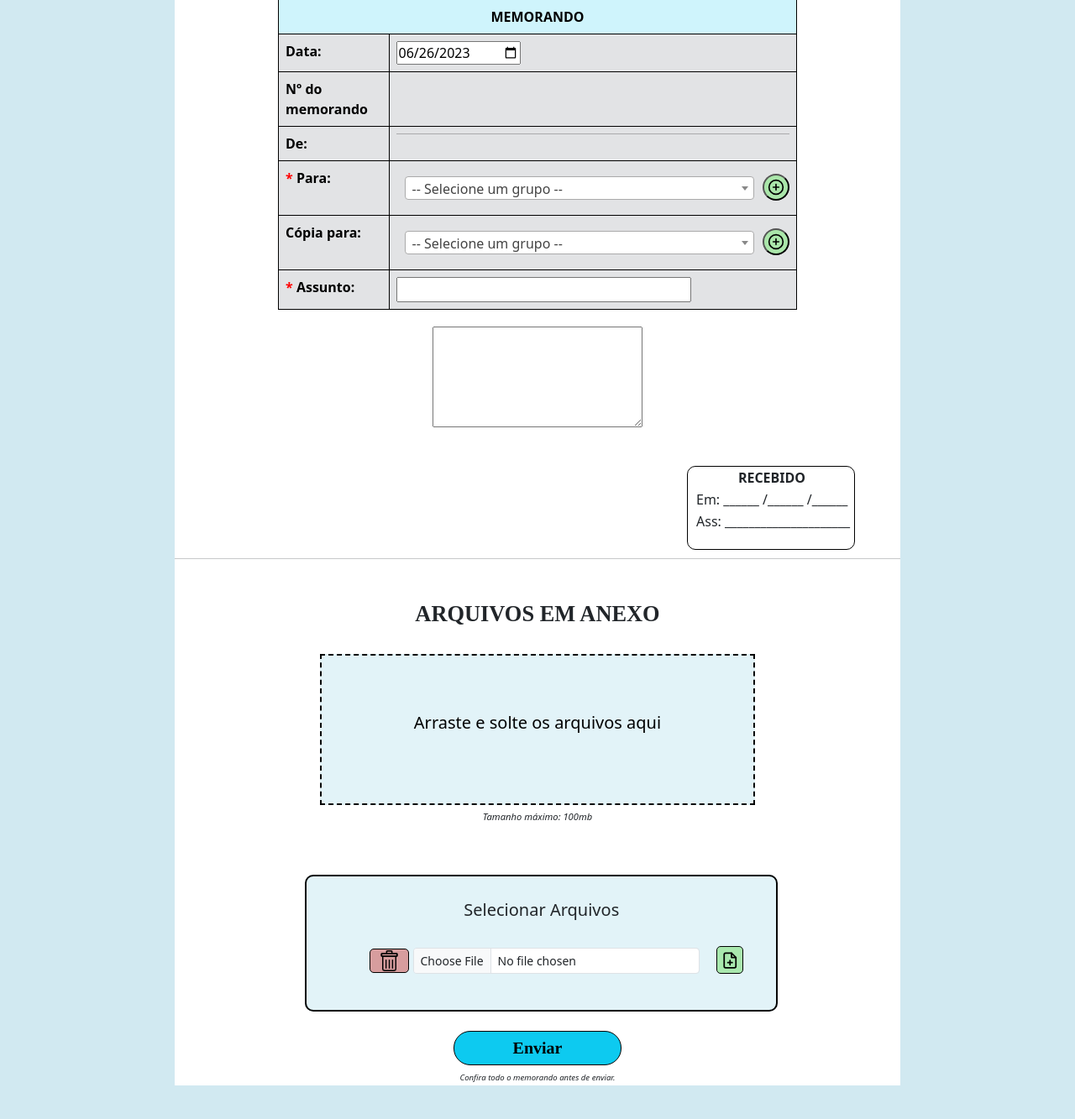
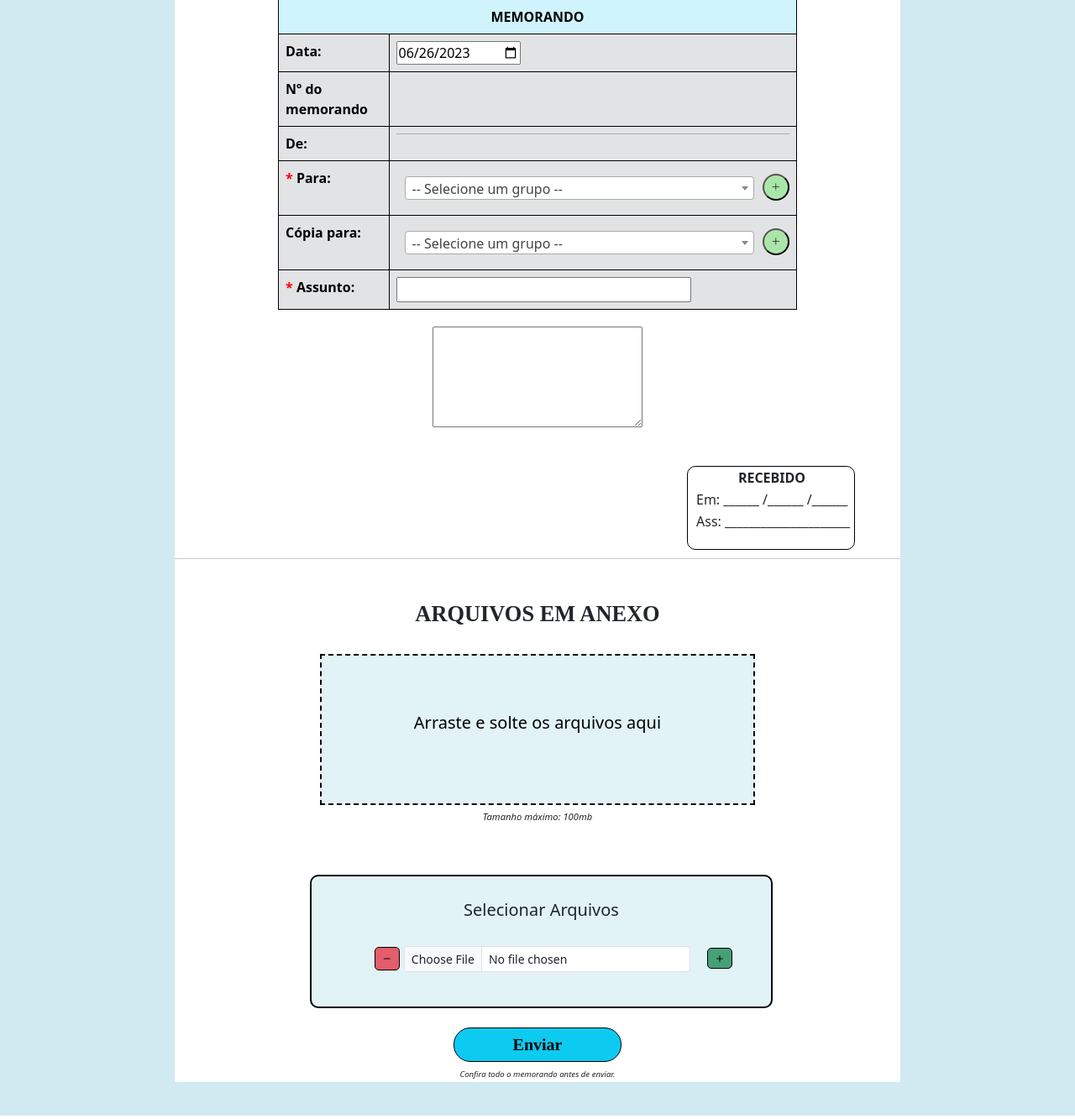
Before and after one commit to gustavonerywe/Memorando_PMNF, a Django app: template memoApp/templates/memo_main.html in a window 1280 px wide. Shown: the part 189-1522 px from the top of the page at 84% size. Run offline with Django 4.2, Linux system fonts and the light colour scheme; the template is opened without the code that fills it: values that come from a table or form of the project are taken from there, others are empty; parts of the project's set-up code (start-up, migrations or seed data) failed here and were passed over; some libraries are stand-ins or nearby versions.

Commit message:
10.3 icones bootstrap memoMain

```diff
--- a/memoApp/static/css/style.css
+++ b/memoApp/static/css/style.css
@@ -405,17 +405,8 @@ main {
     text-align: center;
 }
 
-.cancel-button {
-    background-color: rgba(214, 140, 140, 0.836);
-    height: 10%;
-    width: 10%;
-    margin-bottom: 17px;
-}
 
-.cancel-button:hover {
-    background-color: rgb(209, 97, 97);
-    color: black;
-}
+
 
 #container_and_button, #container_and_button-copia {
     display: flex;
@@ -444,12 +435,12 @@ main {
 
 #addInput {
     margin-left: 20px;
-    background-color: rgba(157, 230, 157, 0.815);
+    background-color: #479F76;
     border: 1px solid black;
     border-radius: 5px;
     cursor: pointer;
-    width: 32.5px;
-    height: 32.5px;
+    width: 30px;
+    height: 25px;
     padding: 10px;
     display: flex;
     align-items: center;
@@ -457,10 +448,6 @@ main {
     justify-content: center;
 }
 
-#addInput:hover {
-    background-color: rgb(107, 216, 107);
-    color: black;
-}
 
 .input-row {
     display: flex;
@@ -470,15 +457,14 @@ main {
 
 .cancel-button {
     margin-right: 5px;
-    color: #333;
+    background-color: #E35D6A;
     border: 1px solid black;
     border-radius: 5px;
     cursor: pointer;
     display: flex;
     align-items: center;
     justify-content: center;
-
-
+    margin-bottom: 18px;
 }
 
 #meuModal, #modal-upload {
--- a/memoApp/static/js/memoMain.js
+++ b/memoApp/static/js/memoMain.js
@@ -56,6 +56,9 @@ document.addEventListener('DOMContentLoaded', function () {
 
     if(selectCounterCopia == 1){
       let removeSelect = document.createElement('button');
+      let icone = document.createElement('i');
+      icone.classList.add('bi' , 'bi-dash');
+      removeSelect.appendChild(icone);
       let container = document.getElementById('container_and_button-copia');
 
       container.appendChild(removeSelect);
--- a/memoApp/templates/memo_main.html
+++ b/memoApp/templates/memo_main.html
@@ -51,8 +51,7 @@
                                     </div>
                                 </div>
                                 <button type="button" style="font-size: 0.7em;" id="addSelect">
-                                    <i data-feather="plus-circle" style="width: 12px; height: 12px;"
-                                        class="feather-icon-file-plus custom-icon"></i>
+                                    <i class="bi bi-plus-lg"></i>
                                 </button>
                             </div>
                         </td>
@@ -75,8 +74,7 @@
                                     </div>
                                 </div>
                                 <button type="button" style="font-size: 0.7em;" id="addSelectCopia">
-                                    <i data-feather="plus-circle" style="width: 12px; height: 12px;"
-                                        class="feather-icon-file-plus custom-icon"></i>
+                                    <i class="bi bi-plus-lg"></i>
                                 </button>
                             </div>
                         </td>
@@ -139,8 +137,7 @@
                                 <div id="container-file">
                                     <div class="input-row" id="div-anexo-orig">
                                         <button type="button" id="botaoModal" class="cancel-button"
-                                            data-index="original"> <img src="/static/img/lixo.png"
-                                                class="img-remove"></img></button>
+                                            data-index="original"><i class="bi bi-dash"></i></button>
                                         <div class="mb-3">
                                             <input class="form-control form-control-sm" id="id_file" type="file">
                                         </div>
@@ -152,7 +149,7 @@
                                         </style>
 
                                         <button type="button" style="font-size: 1.0em;" id="addInput">
-                                            <i data-feather="file-plus" class="feather-icon-file-plus custom-icon"></i>
+                                            <i class="bi bi-plus"></i>
                                         </button>
 
                                     </div>
@@ -221,7 +218,7 @@
             style="font-size: 1.6em; margin-bottom: 0; margin-top: 0; text-align: center; color: rgb(168, 67, 67);">Atenção!</span>
         <p style="font-size: 1.1em; text-align: center; margin-top: 5px;">O campo<span id="texto-colocar"></span><span
                 id="texto-colocar-para"></span> é obrigatório!</p>
-        <button type="button" id="ok-modal" class="btn btn-warning btn-sm">Ok</button>
+        <button type="button" id="ok-modal" class="btn btn-dark btn-sm">Ok</button>
     </div>
 </div>
 <script src="/static/js/memoMain.js"></script>
--- a/memoApp/templates/template.html
+++ b/memoApp/templates/template.html
@@ -10,6 +10,7 @@
     <link rel="stylesheet" href="/static/css/style.css">
     <link href="https://cdn.jsdelivr.net/npm/bootstrap@5.3.0/dist/css/bootstrap.min.css" rel="stylesheet" integrity="sha384-9ndCyUaIbzAi2FUVXJi0CjmCapSmO7SnpJef0486qhLnuZ2cdeRhO02iuK6FUUVM" crossorigin="anonymous">
     <link rel="stylesheet" href="https://cdnjs.cloudflare.com/ajax/libs/select2/4.0.13/css/select2.min.css">
+    <link rel="stylesheet" href="https://cdn.jsdelivr.net/npm/bootstrap-icons@1.10.5/font/bootstrap-icons.css">
     <link rel="stylesheet" href="https://cdn.jsdelivr.net/npm/feather-icons/dist/feather.min.css">
 </head>
   <body>
```
